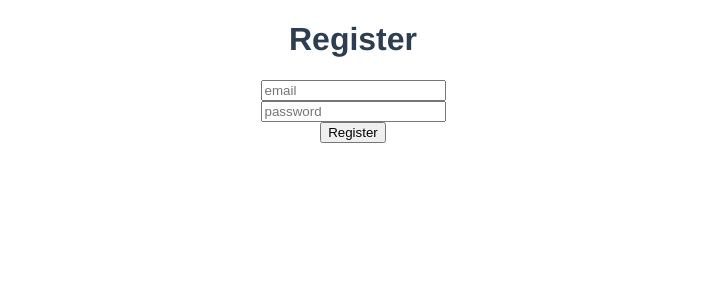
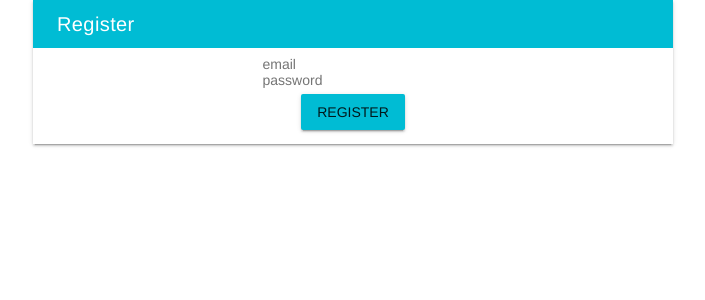
Before and after one commit to MihaiPletosu/tab-tracker, a Vue app in the folder client/: page /#/register in a window 1280 px wide. Shown: the top 300 px of the page, without its empty margins (287-992 px from the left). Built offline with nearby package versions, Linux system fonts and the light colour scheme.

Commit message:
- Client side: Added Vuetify framework. - Client side: Styled Register Component.

```diff
--- a/client/package.json
+++ b/client/package.json
@@ -30,7 +30,8 @@
     "sass-loader": "^7.1.0",
     "vue": "^2.6.10",
     "vue-router": "^3.0.3",
-    "vue-template-compiler": "^2.5.21"
+    "vue-template-compiler": "^2.5.21",
+    "vuetify": "^1.5.14"
   },
   "eslintConfig": {
     "root": true,
--- a/client/src/components/Register.vue
+++ b/client/src/components/Register.vue
@@ -1,6 +1,11 @@
 <template>
-  <div>
-    <h1>Register</h1>
+<v-layout>
+  <v-flex xs6 offset-xs3>
+    <div class="white elevation-2">
+      <v-toolbar flat dense class="cyan" dark>
+        <v-toolbar-title>Register</v-toolbar-title>
+      </v-toolbar>
+      <div class="pl-4 pr-4 pt-2 pb-2">
         <input
           type="email"
           name="email"
@@ -13,11 +18,17 @@
           placeholder="password"
           v-model="password"/>
         <br/>
-    <button
+        <div class="error" v-html="error">
+          <br>
+        </div>
+        <v-btn class="cyan"
           @click="register">
           Register
-    </button>
+        </v-btn>
       </div>
+    </div>
+  </v-flex>
+</v-layout>
 </template>
 
 <script>
@@ -27,18 +38,28 @@
   data () {
     return {
       email: '',
-      password: ''
+      password: '',
+      error: null
     };
   },
   methods: {
     async register () {
+      try{
       const response = await AuthenticationService.register({
         email: this.email,
         password: this.password
       });
-
-      console.log(response.data);
+      }
+      catch(error){
+        this.error = error.response.data.error;
+      }
     }
   }
 };
 </script>
+
+<style scoped>
+  .error{
+    color: red;
+  }
+</style>
```
Also changed, not shown: client/src/main.js (+8 -5 lines), 1 other file (tests, documents, lock files or other folders). Lines whose indentation alone changed are shown as unchanged.
